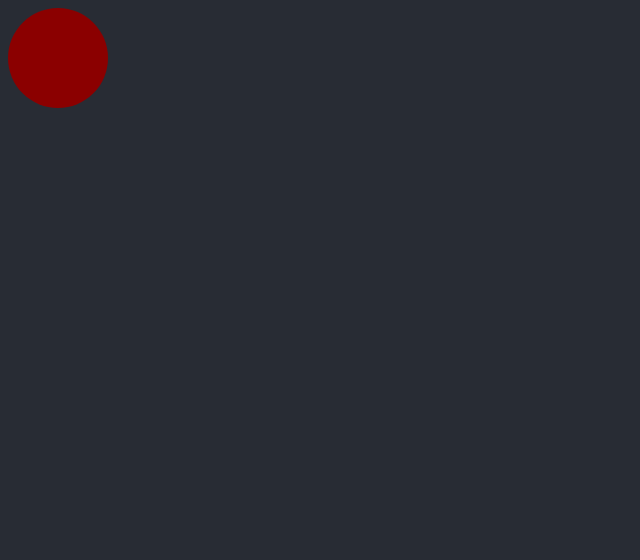
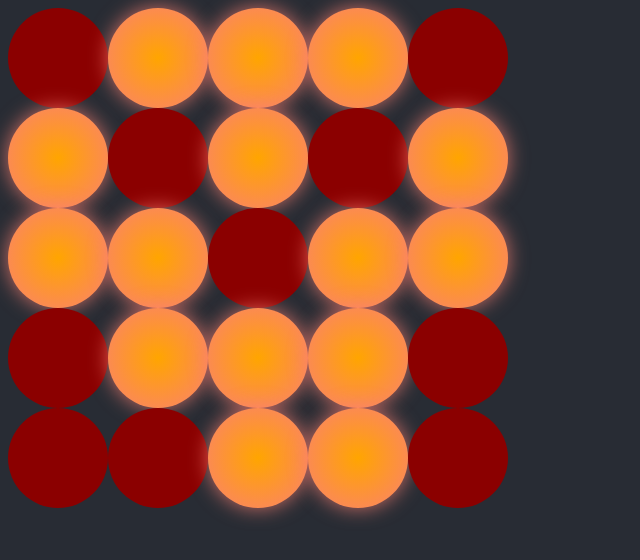
Before and after one commit to PhilipF5/gsap-lights, an Angular app: page / in a window 1280 px wide. Shown: the top 560 px of the page, without its empty margins (0-640 px from the left). Built offline with nearby package versions, Linux system fonts and the light colour scheme.

Commit message:
Set up lights-row and lights-grid

```diff
--- a/src/app/components/index.ts
+++ b/src/app/components/index.ts
@@ -1,9 +1,9 @@
 import { LightComponent } from "./light/light.component";
-// import { LightsGridComponent } from "./lights-grid/lights-grid.component";
-// import { LightsRowComponent } from "./lights-row/lights-row.component";
+import { LightsGridComponent } from "./lights-grid/lights-grid.component";
+import { LightsRowComponent } from "./lights-row/lights-row.component";
 
 export { LightComponent } from "./light/light.component";
-// export { LightsGridComponent } from "./lights-grid/lights-grid.component";
-// export { LightsRowComponent } from "./lights-row/lights-row.component";
+export { LightsGridComponent } from "./lights-grid/lights-grid.component";
+export { LightsRowComponent } from "./lights-row/lights-row.component";
 
-export const COMPONENTS = [LightComponent];
+export const COMPONENTS = [LightComponent, LightsGridComponent, LightsRowComponent];
--- /dev/null
+++ b/src/app/components/lights-grid/lights-grid.component.html
@@ -0,0 +1 @@
+<lights-row *ngFor="let row of sizeArray" [length]="size"></lights-row>
--- /dev/null
+++ b/src/app/components/lights-grid/lights-grid.component.ts
@@ -0,0 +1,14 @@
+import { Component, Input } from "@angular/core";
+
+@Component({
+	selector: "lights-grid",
+	templateUrl: "./lights-grid.component.html",
+	styleUrls: ["./lights-grid.component.scss"]
+})
+export class LightsGridComponent {
+	@Input() public size: number = 5;
+
+	public get sizeArray() {
+		return new Array(this.size);
+	}
+}
--- /dev/null
+++ b/src/app/components/lights-row/lights-row.component.html
@@ -0,0 +1 @@
+<light *ngFor="let light of lengthArray; let i = index"></light>
--- /dev/null
+++ b/src/app/components/lights-row/lights-row.component.scss
@@ -0,0 +1,3 @@
+:host {
+	display: flex;
+}
--- /dev/null
+++ b/src/app/components/lights-row/lights-row.component.ts
@@ -0,0 +1,14 @@
+import { Component, Input } from "@angular/core";
+
+@Component({
+	selector: "lights-row",
+	templateUrl: "./lights-row.component.html",
+	styleUrls: ["./lights-row.component.scss"]
+})
+export class LightsRowComponent {
+	@Input() public length: number;
+
+	public get lengthArray() {
+		return new Array(this.length);
+	}
+}
--- a/src/app/pages/lights-out/lights-out.page.html
+++ b/src/app/pages/lights-out/lights-out.page.html
@@ -1 +1 @@
-<light></light>
+<lights-grid></lights-grid>
```
Also changed, not shown: src/app/components/lights-grid/lights-grid.component.scss (added).
